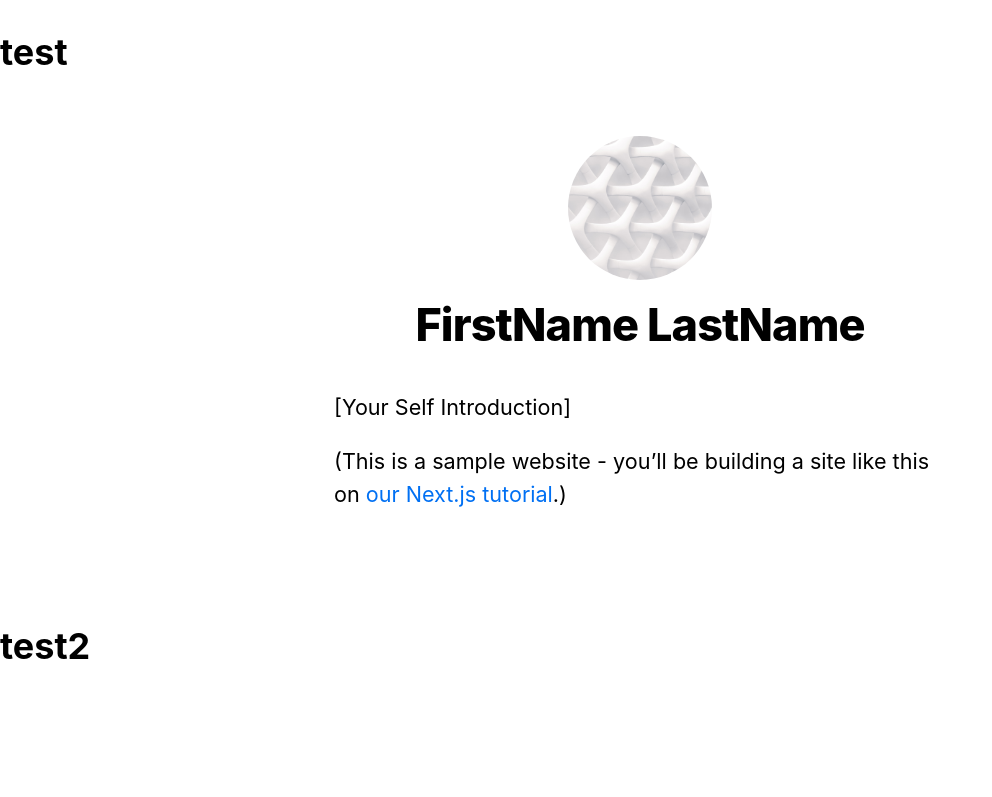
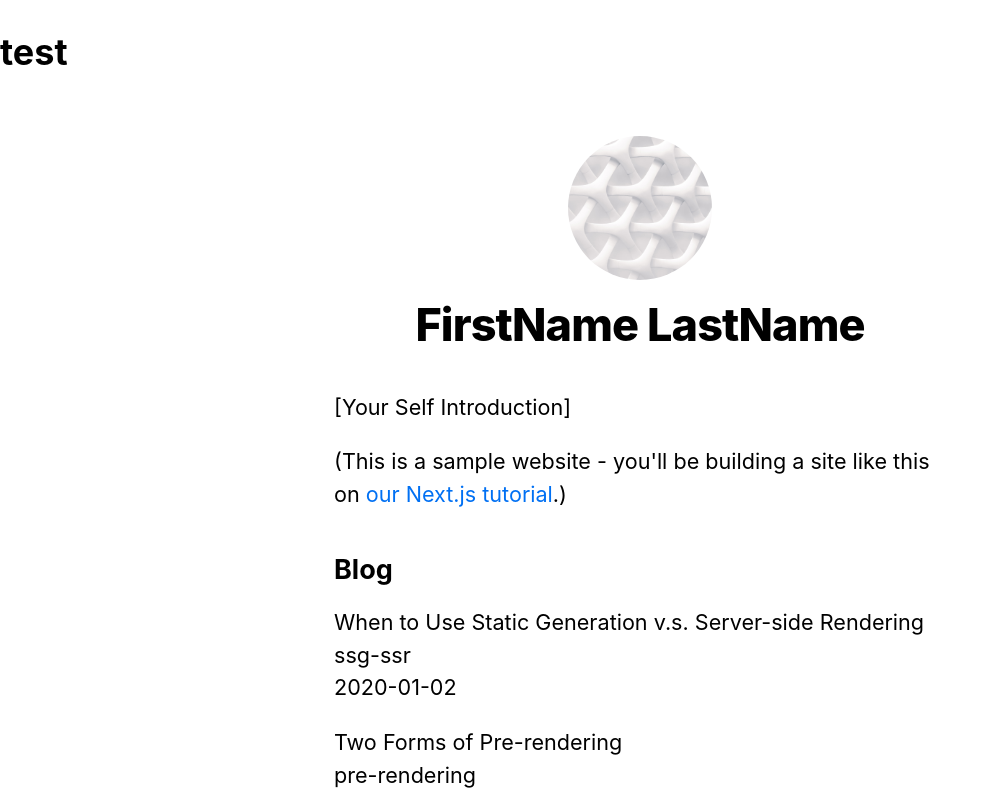
Before and after one commit to QdotD/nextjs-practice-blog, a Next.js app: page / in a window 1280 px wide. Shown: the top 797 px of the page, without its empty margins (0-992 px from the left). Built offline with nearby package versions, Linux system fonts and the light colour scheme.

Commit message:
added getStaticProps to index.js and tested getStaticProps with real 3rd party API data

```diff
--- a/pages/index.js
+++ b/pages/index.js
@@ -13,7 +13,7 @@ export async function getStaticProps() {
   };
 }
 
-export default function Home() {
+export default function Home({ allPostsData }) {
   return (
     <Layout home>
       <Head>
@@ -22,9 +22,24 @@ export default function Home() {
       <section className={utilStyles.headingMd}>
         <p>[Your Self Introduction]</p>
         <p>
-          (This is a sample website - you’ll be building a site like this on{' '}
+          (This is a sample website - you'll be building a site like this on{' '}
           <a href="https://nextjs.org/learn">our Next.js tutorial</a>.)
         </p>
+      </section>
+
+      <section className={`${utilStyles.headingMd} ${utilStyles.padding1px}`}>
+        <h2 className={utilStyles.headingLg}>Blog</h2>
+        <ul className={utilStyles.list}>
+          {allPostsData.map(({ id, date, title }) => (
+            <li className={utilStyles.listItem} key={id}>
+              {title}
+              <br />
+              {id}
+              <br />
+              {date}
+            </li>
+          ))}
+        </ul>
       </section>
     </Layout>
   );
```
Also changed, not shown: lib/fetchApiTest.js (added, +11 -0 lines).
